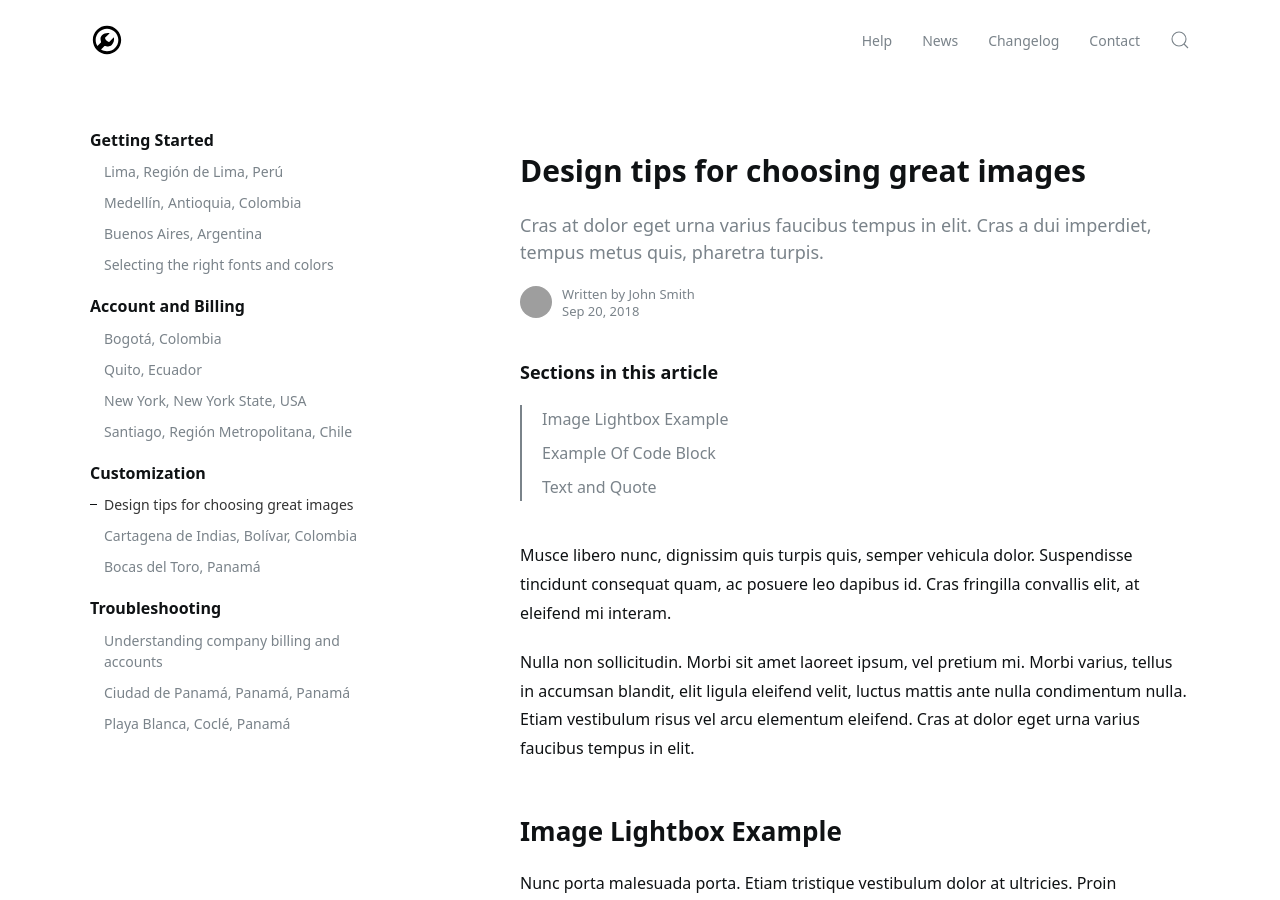
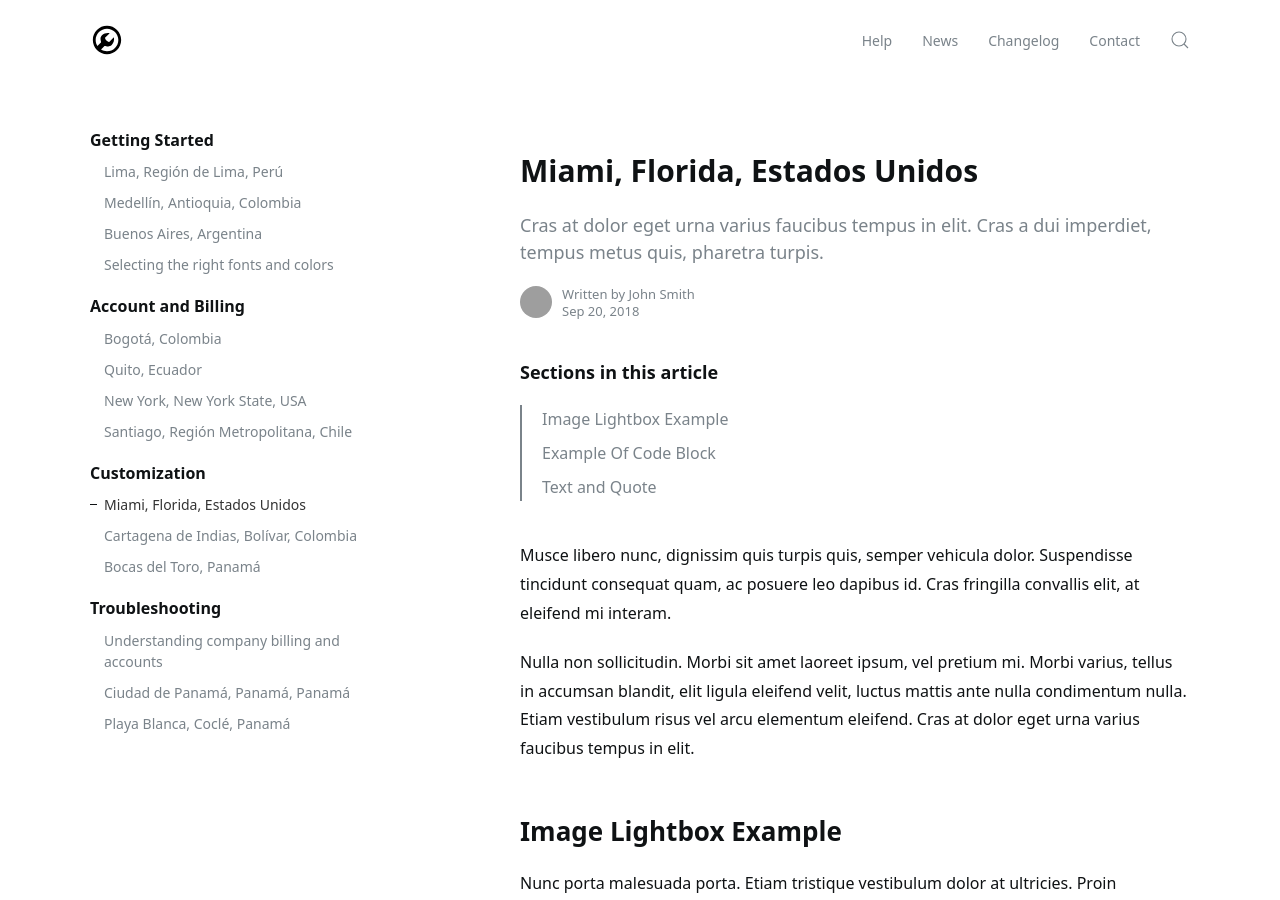
Before and after one commit to jelmii/jelmii.github.io, a Jekyll site: the page built from _docs/usage.md, in a window 1280 px wide and 900 px high. Built offline with Jekyll 4.4.1, drawn with Linux system fonts in a browser that asks for light colours; grey boxes are pictures that could not be loaded.

Commit message:
Update usage.md

```diff
--- a/_docs/usage.md
+++ b/_docs/usage.md
@@ -1,6 +1,6 @@
 ---
 layout: doc
-title: Design tips for choosing great images
+title: Miami, Florida, Estados Unidos
 subtitle: Cras at dolor eget urna varius faucibus tempus in elit. Cras a dui imperdiet, tempus metus quis, pharetra turpis.
 author:
 ---
```
